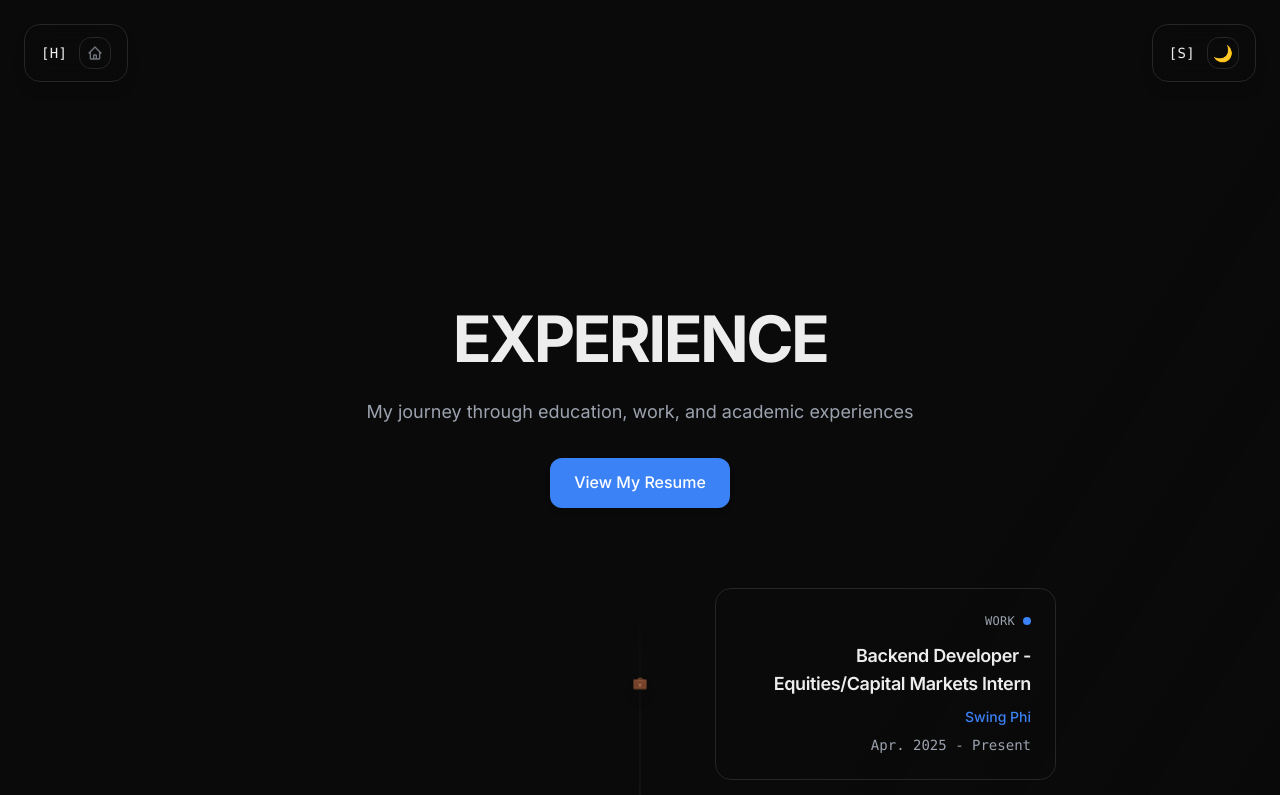
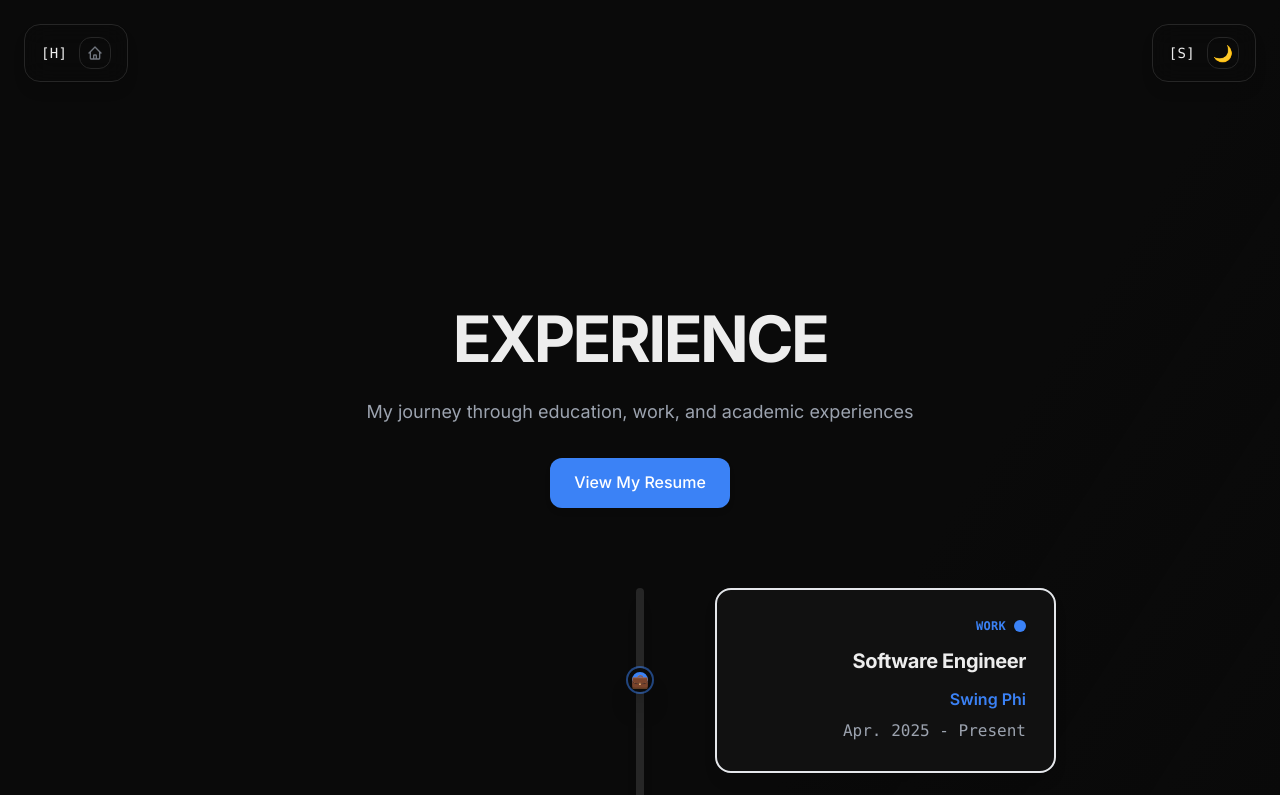
Before and after one commit to riokuchlyan/PortfolioWebsite, a Next.js app: page /experience in a window 1280 px wide. Shown: the top 795 px of the page. Built offline with nearby package versions, Linux system fonts and the light colour scheme.

Commit message:
Refactor photo components in About Me and Beyond Work pages by removing captions for a cleaner layout. Update Experience page styles for improved visual hierarchy and consistency, including adjustments to font sizes and weights.

```diff
--- a/src/app/about-me/page.tsx
+++ b/src/app/about-me/page.tsx
@@ -43,23 +43,19 @@ export default function AboutMe() {
     const photos = [
         {
             src: "/family_photo.jpeg",
-            alt: "Family moments",
-            caption: "Family"
+            alt: "Family moments"
         },
         {
             src: "/greece-photo.png",
-            alt: "Greece travel",
-            caption: "Greece"
+            alt: "Greece travel"
         },
         {
             src: "/tower-photo.png",
-            alt: "Tower visit",
-            caption: "Architecture"
+            alt: "Tower visit"
         },
         {
             src: "/stadium-photo.jpeg",
-            alt: "Stadium experience",
-            caption: "Sports"
+            alt: "Stadium experience"
         }
     ];
 
@@ -149,10 +145,6 @@ export default function AboutMe() {
                                             sizes="(max-width: 768px) 100vw, 50vw"
                                         />
                                     </div>
-                                    <div className="absolute inset-0 bg-gradient-to-t from-black/60 via-transparent to-transparent opacity-0 group-hover:opacity-100 transition-opacity duration-300"></div>
-                                    <div className="absolute bottom-6 left-6 text-white font-semibold text-lg opacity-0 group-hover:opacity-100 transition-all duration-300 transform translate-y-2 group-hover:translate-y-0">
-                                        {photo.caption}
-                                    </div>
                                 </div>
                             ))}
                         </div>
--- a/src/app/beyond-work/page.tsx
+++ b/src/app/beyond-work/page.tsx
@@ -21,23 +21,19 @@ export default function BeyondWork() {
     const photos = [
         {
             src: "/beyond_work1.jpeg",
-            alt: "Travel memory 1",
-            caption: "Adventure"
+            alt: "Travel memory 1"
         },
         {
             src: "/beyond_work2.jpeg",
-            alt: "Travel memory 2",
-            caption: "Exploration"
+            alt: "Travel memory 2"
         },
         {
             src: "/beyond_work3.jpeg",
-            alt: "Travel memory 3",
-            caption: "Discovery"
+            alt: "Travel memory 3"
         },
         {
             src: "/beyond_work4.jpeg",
-            alt: "Travel memory 4",
-            caption: "Journey"
+            alt: "Travel memory 4"
         }
     ];
 
@@ -101,10 +97,6 @@ export default function BeyondWork() {
                                         sizes="(max-width: 768px) 100vw, 50vw"
                                     />
                                 </div>
-                                <div className="absolute inset-0 bg-gradient-to-t from-black/60 via-transparent to-transparent opacity-0 group-hover:opacity-100 transition-opacity duration-300"></div>
-                                <div className="absolute bottom-6 left-6 text-white font-semibold text-lg opacity-0 group-hover:opacity-100 transition-all duration-300 transform translate-y-2 group-hover:translate-y-0">
-                                    {photo.caption}
-                                </div>
                             </div>
                         ))}
                     </div>
--- a/src/app/experience/page.tsx
+++ b/src/app/experience/page.tsx
@@ -22,7 +22,7 @@ export default function Experience() {
         {
             id: 1,
             date: "Apr. 2025 - Present",
-            title: "Backend Developer - Equities/Capital Markets Intern",
+            title: "Software Engineer",
             organization: "Swing Phi",
             type: "work",
             icon: "💼"
@@ -99,37 +99,37 @@ export default function Experience() {
                 </header>
 
                 <div className="relative fade-in-delayed-2 max-w-4xl mx-auto">
-                    <div className="absolute left-1/2 transform -translate-x-1/2 w-0.5 bg-gradient-to-b from-accent/50 via-border to-accent/50 h-full"></div>
+                    <div className="absolute left-1/2 transform -translate-x-1/2 w-2 bg-gradient-to-b from-border via-muted/50 to-border rounded-full h-full shadow-lg"></div>
 
                     {timelineItems.map((item, index) => (
                         <div
                             key={item.id}
-                            className={`relative flex items-center mb-8 sm:mb-12 ${
+                            className={`relative flex items-center mb-4 sm:mb-6 ${
                                 index % 2 === 0 ? 'flex-row-reverse' : 'flex-row'
                             }`}
                             style={{ animationDelay: `${index * 0.1}s` }}
                         >
                             <div className="absolute left-1/2 transform -translate-x-1/2 z-10">
-                                <div className={`w-4 h-4 rounded-full ${getTypeColor(item.type)} border-4 border-background shadow-lg flex items-center justify-center`}>
-                                    <span className="text-xs">{item.icon}</span>
+                                <div className={`w-6 h-6 rounded-full ${getTypeColor(item.type)} border-4 border-background shadow-xl flex items-center justify-center ring-2 ring-border/50`}>
+                                    <span className="text-sm font-bold">{item.icon}</span>
                                 </div>
                             </div>
 
                             <div className={`w-5/12 ${index % 2 === 0 ? 'pr-6 sm:pr-8' : 'pl-6 sm:pl-8'}`}>
-                                <div className={`bg-card/80 border border-border rounded-2xl p-4 sm:p-6 card-hover backdrop-blur-sm hover:bg-card/90 transition-all duration-300 ${
+                                <div className={`bg-card border-2 border-accent/20 rounded-2xl p-5 sm:p-7 card-hover backdrop-blur-sm hover:bg-card hover:border-accent/40 hover:shadow-xl transition-all duration-300 shadow-lg ${
                                     index % 2 === 0 ? 'text-right' : 'text-left'
                                 }`}>
                                     <div className={`flex items-center gap-2 mb-3 ${index % 2 === 0 ? 'justify-end' : 'justify-start'}`}>
-                                        <div className={`w-2 h-2 rounded-full ${getTypeColor(item.type)} ${index % 2 === 0 ? 'order-2' : 'order-1'}`}></div>
-                                        <span className={`text-xs font-mono text-muted uppercase tracking-wide ${index % 2 === 0 ? 'order-1' : 'order-2'}`}>
+                                        <div className={`w-3 h-3 rounded-full ${getTypeColor(item.type)} ${index % 2 === 0 ? 'order-2' : 'order-1'} shadow-md`}></div>
+                                        <span className={`text-xs font-bold font-mono text-accent uppercase tracking-wide ${index % 2 === 0 ? 'order-1' : 'order-2'}`}>
                                             {item.type}
                                         </span>
                                     </div>
-                                    <h3 className="text-base sm:text-lg font-semibold mb-2 text-foreground leading-tight">
+                                    <h3 className="text-lg sm:text-xl font-bold mb-3 text-foreground leading-tight">
                                         {item.title}
                                     </h3>
-                                    <p className="text-sm text-accent font-medium mb-2">{item.organization}</p>
-                                    <p className="text-xs sm:text-sm text-muted font-mono">{item.date}</p>
+                                    <p className="text-base text-accent font-semibold mb-2">{item.organization}</p>
+                                    <p className="text-sm sm:text-base text-muted font-mono font-medium">{item.date}</p>
                                 </div>
                             </div>
 
```
